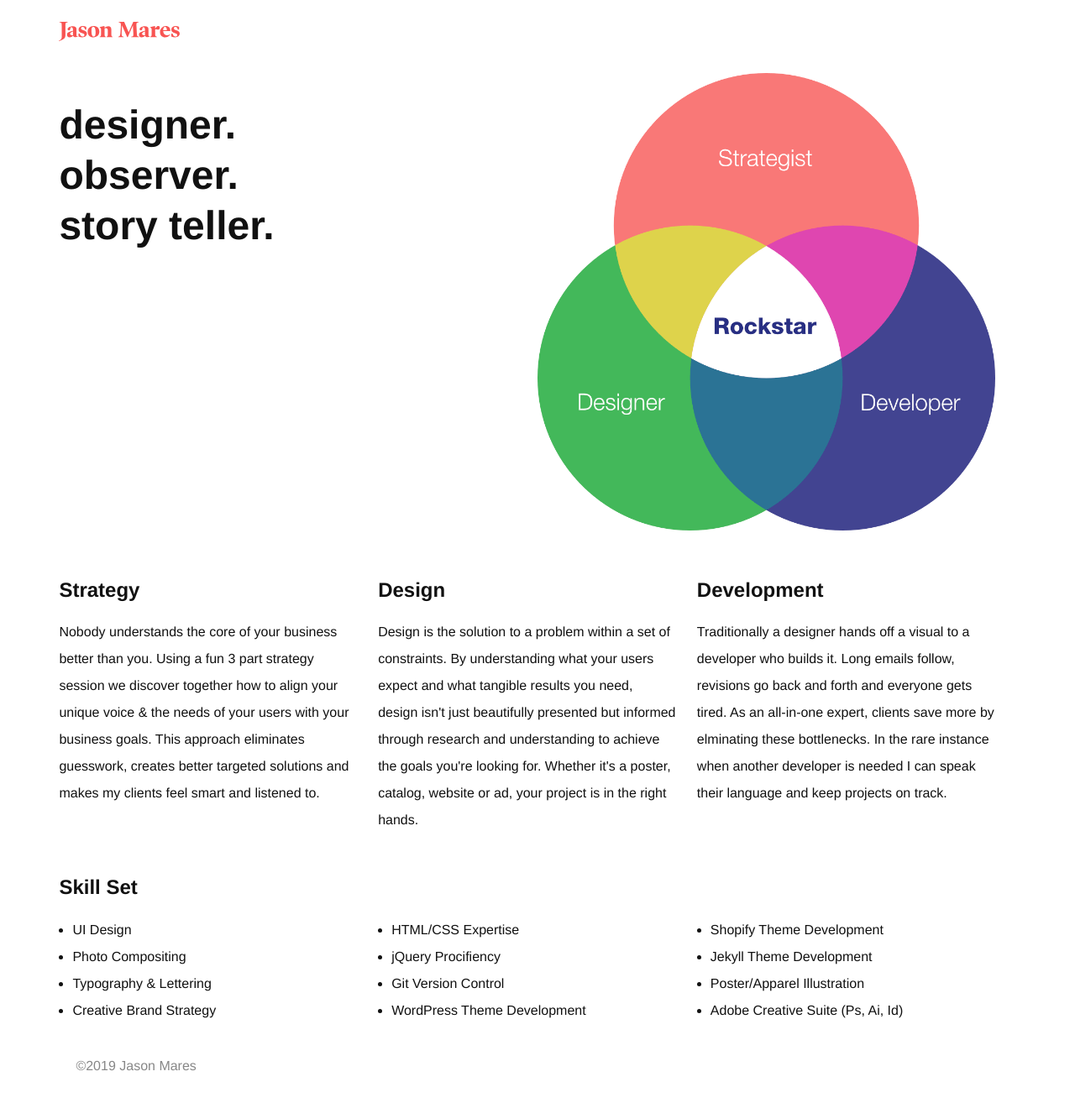
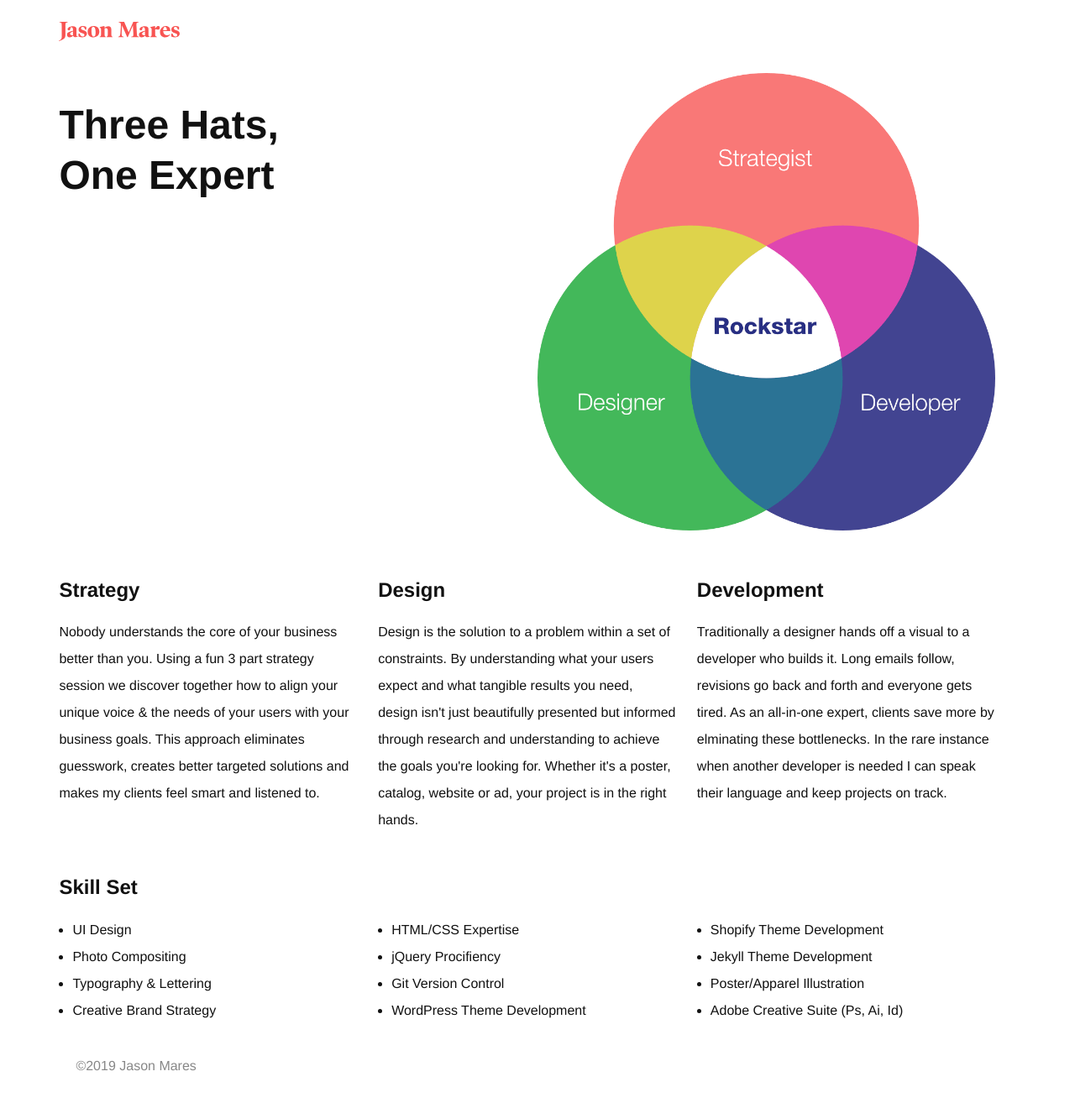
Before and after one commit to jason-mares/tactiq, a Jekyll site: the page built from about.html, in a window 1280 px wide. Shown: the whole page at 84% size. Built offline with Jekyll 4.4.1, drawn with Linux system fonts in a browser that asks for light colours; some web fonts are replaced.

Commit message:
about headline update

```diff
--- a/about.html
+++ b/about.html
@@ -5,7 +5,8 @@ title: About
 <div class="slideLeft">
     <br>
     <div class="one-half">
-        <h1>designer. <br>observer. <br>story teller.</h1>
+<!--        <h1>designer. <br>observer. <br>story teller.</h1>-->
+        <h1>Three Hats, <br>One Expert</h1>
     </div>
     <div class="one-half">
         <img src="{{ site.baseurl}}/images/venn-diagram.png" alt="Strategist. Designer. Developer.">
```
